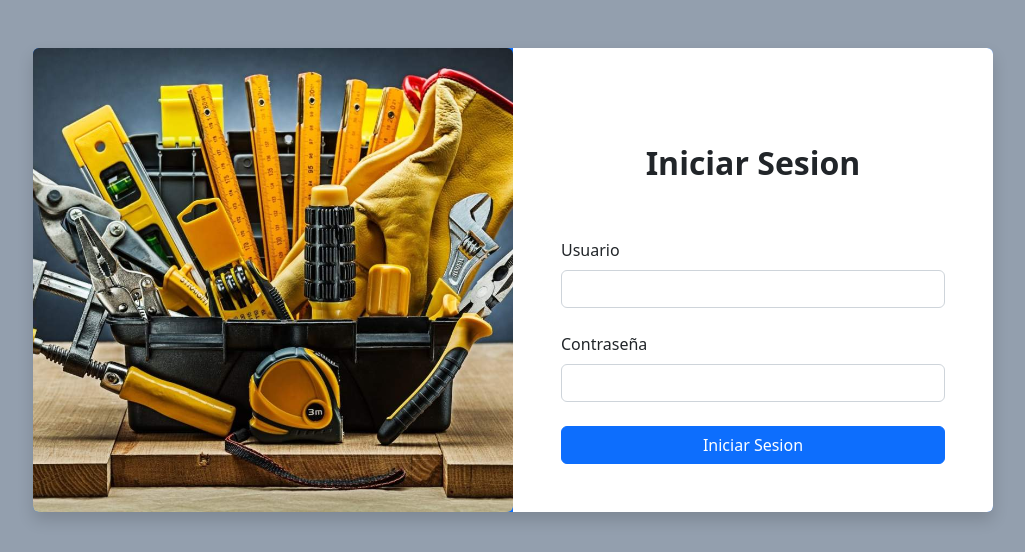
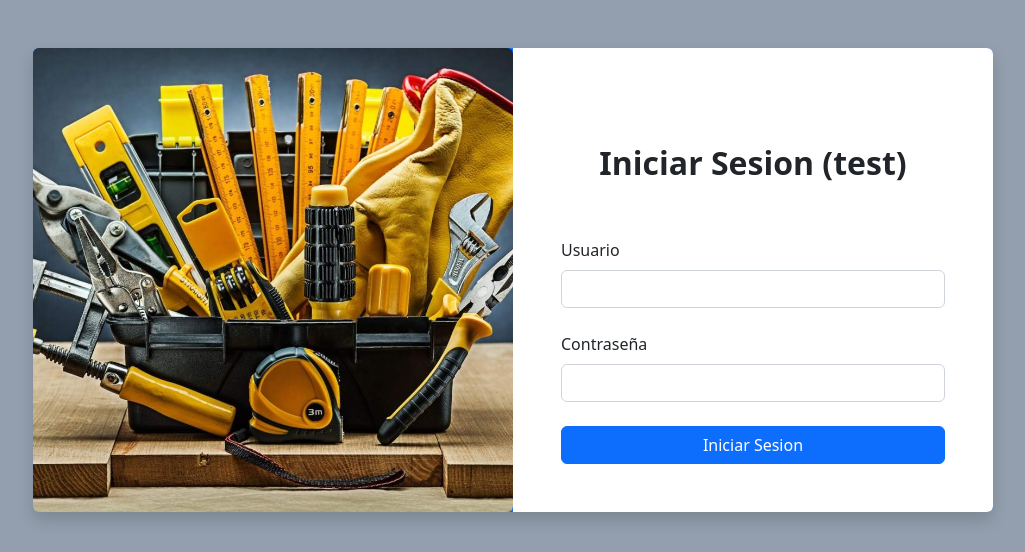
Before and after one commit to MisionTicGrupo/Project, a Django app: page /login/ in a window 1280 px wide. Shown: the top 552 px of the page, without its empty margins (127-1152 px from the left). Run offline with Django 4.2, Linux system fonts and the light colour scheme.

Commit message:
test git

```diff
--- a/ferreapp/templates/login.html
+++ b/ferreapp/templates/login.html
@@ -27,7 +27,7 @@
 
         </div>
         <div class="col bg-white p-5 rounded-end">
-           <h2 class="fw-bold text-center py-5">Iniciar Sesion</h2>
+           <h2 class="fw-bold text-center py-5">Iniciar Sesion (test)</h2>
             <!-- LOGIN   -->
             <form method="POST">
                 {% csrf_token %}
```
